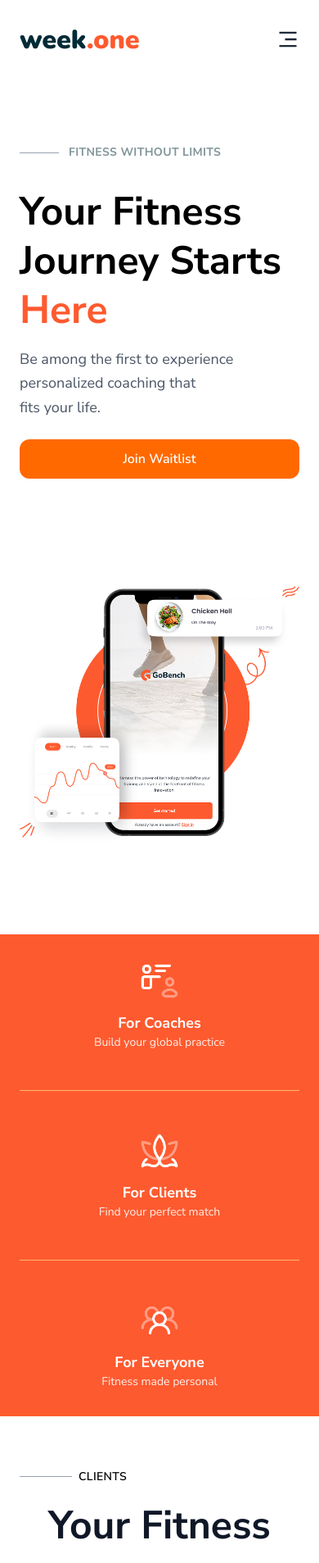
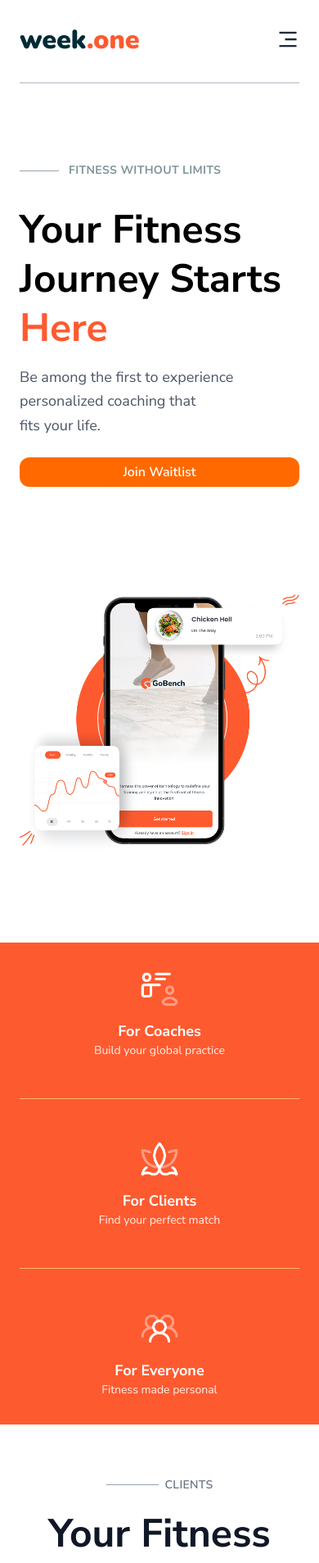
Before and after one commit to WRalak/weekone, a Next.js app: page / in a window 390 px wide. Shown: the top 1907 px of the page at 82% size. Built offline with nearby package versions, Linux system fonts and the light colour scheme.

Commit message:
Your commit message here

```diff
--- a/app/components/Coaches.tsx
+++ b/app/components/Coaches.tsx
@@ -2,7 +2,7 @@ import Image from "next/image";
 
 export default function CoachesSection() {
   return (
-    <section id="coaches" className="w-full flex justify-center px-10 py-12">
+    <section id="coaches" className="w-full flex justify-center px-20 py-12">
       <div className="max-w-[1251px] w-full flex flex-col lg:flex-row items-start gap-8">
 
         {/* Left side: Text + Images */}
--- a/app/components/CtaSection.tsx
+++ b/app/components/CtaSection.tsx
@@ -20,7 +20,7 @@ export default function CtaSection() {
   };
 
   return (
-    <div className="w-full px-6 sm:px-6 lg:px-8 mt-10">
+    <div className="w-full px-6 sm:px-6 lg:px-20 mt-10">
       <section className="relative w-full max-w-[1214px] min-h-[280px] h-auto md:h-[280px] rounded-2xl overflow-hidden mx-auto">
         {/* Background image */}
         <Image
@@ -36,7 +36,7 @@ export default function CtaSection() {
 
         {/* Content */}
         <div className="relative z-10 h-full flex flex-col justify-center items-center md:items-start px-6 sm:px-10 lg:px-16 py-8 md:py-0 text-white text-center md:text-left">
-          <p className="font-nunito font-[800] font-black text-[32px] leading-[36px]   font-extrabold text-4xl sm:text-5xl md:text-6xl lg:text-[70px] leading-tight mb-6">
+          <p className="font-nunito font-[800]  text-[32px] leading-[36px]   font-extrabold sm:text-5xl md:text-6xl lg:text-[70px] leading-tight mb-6">
             Your Fitness Journey Awaits
           </p>
 
--- a/app/components/Footer.tsx
+++ b/app/components/Footer.tsx
@@ -4,7 +4,7 @@ import Link from "next/link";
 export default function Footer() {
   return (
     <footer className="bg-white text-gray-800 mt-20">
-      <div className="max-w-7xl mx-auto px-4 sm:px-6 lg:px-8 py-8">
+      <div className="max-w-7xl mx-auto px-6 sm:px- lg:px- py-8">
         {/* Top Row */}
         <div className="flex flex-col md:flex-row justify-between items-start">
           {/* Logo */}
--- a/app/components/Hero.tsx
+++ b/app/components/Hero.tsx
@@ -3,11 +3,11 @@ import Image from "next/image";
 
 export default function Hero() {
   return (
-    <section className="w-full bg-white px-6 lg:px-10 xl:px-20 py-4">
+    <section className="w-full bg-white lg:mb-20 px-6 lg:px-20 xl:px-20 py-4">
       <div className="max-w-[1214px] mx-auto flex flex-col lg:flex-row items-center lg:justify-between relative ">
 
         {/* Left Section */}
-        <div className="flex flex-col items-start w-full lg:w-[50%]">
+        <div className="flex flex-col items-start  w-full lg:w-[50%]">
   <div className="flex items-center space-x-2">
 
 
@@ -22,29 +22,34 @@ export default function Hero() {
 
   </div>
 
-  <h1 className="text-5xl font-nunito lg:text-[53px] font-bold mt-4 leading-tight lg:leading-[1.1]">
+  <h1 className="text-5xl font-nunito lg:text-[53px]  font-bold mt-4 leading-tight lg:leading-[1.1]">
     Your Fitness <br className="hidden lg:block" />
     Journey Starts <span className="text-[#FE5A2F]">Here</span>
   </h1>
 
   {/* Paragraphs */}
-  <p className="mt-4 text-gray-600 leading-relaxed hidden sm:block">
+ <p className="mt-4 text-gray-600 leading-relaxed hidden md:block">
   Whether you&apos;re ready to transform lives as a coach or <br /> transform your
   own – we&apos;ve got the perfect match waiting.
 </p>
 
-    <p className="mt-4 text-[18px] text-gray-600 leading-relaxed"> Be among the first to experience personalized coaching that <br /> fits your life. </p>
+    <p className="mt-4 text-[18px] text-gray-600 leading-relaxed">
+      Be among the first to experience personalized coaching that
+      <br /> fits your life. </p>
 
 
 
   {/* Buttons */}
   <div className="flex flex-col sm:flex-row gap-4 mt-6 justify-center lg:justify-start w-full">
-    <button className="bg-orange-500 cursor-pointer  text-white px-6 py-3 rounded-xl font-semibold hover:bg-orange-600 transition">
+   <button className="bg-orange-500 cursor-pointer text-white px-3 py-1.5 sm:px-6 sm:py-4 rounded-xl font-semibold hover:bg-orange-600 transition">
   Join Waitlist
 </button>
-    <button className="border-2 border-orange-500 text-orange-500 px-6 py-3 rounded-xl font-semibold hover:bg-orange-50 transition hidden cursor-pointer  sm:block">
+
+<button className="border-2 border-orange-500 text-orange-500 px-6 py-3 rounded-xl font-semibold hover:bg-orange-50 transition hidden lg:block cursor-pointer">
   Founding Coach
 </button>
+
+
   </div>
 </div>
 
@@ -54,8 +59,8 @@ export default function Hero() {
           <Image
             src="/Hero.png"
             alt="Phone"
-            width={400}
-            height={600}
+            width={680}
+            height={607}
             className="object-contain"
           />
         </div>
--- a/app/components/Navbar.tsx
+++ b/app/components/Navbar.tsx
@@ -10,14 +10,14 @@ export default function Navbar() {
 
   return (
     <nav className="top-0 left-0 w-full bg-white z-50">
-      {/* Constrained, centered container */}
-      <div className="max-w-[1214px] mx-auto py-4 px-6 sm:px-6">
+
+      <div className="max-w-[1214px] mx-auto py-4 px-6 lg:px- sm:px-6">
         <div className="flex flex-col">
-        {/* Top row: logo + navlinks + button */}
+
 <div className="flex justify-between items-center h-16">
-  {/* Logo + Navlinks */}
+
   <div className="flex items-center space-x-8">
-    {/* Logo */}
+
     <Link href="/" className="flex-shrink-0">
       <Image
         src="/Logo.png"
@@ -29,7 +29,7 @@ export default function Navbar() {
       />
     </Link>
 
-    {/* Desktop Navlinks */}
+
     <div className="hidden md:flex items-center space-x-6">
       <a href="#clients" className="text-gray-600 text-[17px] font-bold cursor-pointer ">
         For Clients
@@ -40,14 +40,14 @@ export default function Navbar() {
     </div>
   </div>
 
-  {/* Right CTA Button */}
+
   <div className="hidden md:flex items-center">
     <button className="bg-[#FE5A2F] text-white px-6 py-2.5 rounded-2xl cursor-pointer  font-medium">
       Get early access
     </button>
   </div>
 
-  {/* Mobile Hamburger */}
+
   <div className="md:hidden flex items-center">
     <button
       onClick={() => setIsOpen(!isOpen)}
@@ -59,8 +59,8 @@ export default function Navbar() {
 </div>
 
 
-          {/* HR under entire row */}
-          <hr className="hidden lg:block border-[1px] border-gray-300 mt-5" />
+
+          <hr className=" border-[1px] border-gray-300 mt-5" />
         </div>
       </div>
 
--- a/app/components/Services.tsx
+++ b/app/components/Services.tsx
@@ -42,11 +42,9 @@ export default function InfoBar() {
         </div>
       </div>
 
-      {/* Right lines on desktop */}
-      <div className="hidden lg:block absolute right-0 top-1/2 -translate-y-1/2">
-        <Image src="/Vector 8.png" alt="line" width={40} height={80} />
-        <Image src="/Vector 8.png" alt="line" width={40} height={80} />
-      </div>
+<div className="hidden lg:block absolute right-0 top-1/2 -translate-y-1/2"> <Image src="/Vector 8.png" alt="line" width={40} height={80} /> <Image src="/Vector 8.png" alt="line" width={40} height={80} /> </div>
+
+
     </div>
   );
 }
--- a/app/components/clients.tsx
+++ b/app/components/clients.tsx
@@ -8,7 +8,6 @@ export default function Page() {
         id="clients"
         className="w-full max-w-[1258px] mx-auto flex flex-col-reverse md:flex-row items-center justify-between px-6 md:px-6 lg:px-20 py-12 gap-"
       >
-        {/* LEFT SIDE - Phone */}
         <div className="relative flex justify-center w-full md:w-1/2">
           <div className="relative w-[371px] h-[625px]">
             <Image
@@ -21,12 +20,11 @@ export default function Page() {
           </div>
         </div>
 
-        {/* RIGHT SIDE - Text */}
-        <div className="flex flex-col items-center md:items-start w-full md:w-1/2 space-y-4 text-center md:text-left relative">
-            <div className="flex items-center w-full my-4 ">
+        <div className="flex flex-col items-center md:items-start w-full md:w-1/2 space-y-4 text-center md:text-left relative sm:items-center">
+            <div className="flex items-center w-full my-4 md:my-0 md:justify-start justify-center">
 <hr className="w-16 border-t border-gray-400 mr-2 lg:hidden" />
 
-  <p className="text-sm font-semibold uppercase tracking-wide">
+  <p className="text-sm font-semibold text-gray-500 uppercase tracking-wide">
     CLIENTS
   </p>
 </div>
@@ -38,7 +36,7 @@ export default function Page() {
             <span className="text-[#FE5A2F]">Simplified</span>
           </h2>
 
-          <ul className="list-disc list-outside pl-6 text-gray-600 space-y-2">
+          <ul className="list-disc text-sm  pl-4 text-gray-600 space-y-2.5">
             <li>Discover certified trainers who match your goals and schedule.</li>
             <li>Book sessions that fit your busy lifestyle - anytime, anywhere.</li>
             <li>Build lasting habits with trainers who keep you motivated and on track.</li>
@@ -48,7 +46,7 @@ export default function Page() {
             Secure Your Spot
           </button>
 
-          {/* Bottom Right Connector */}
+
           <div className="mt-3 relative w-[130px] h-[80px] block md:hidden">
   <Image
     src="/Vector 14.png"
```
Lines whose indentation alone changed are shown as unchanged.
